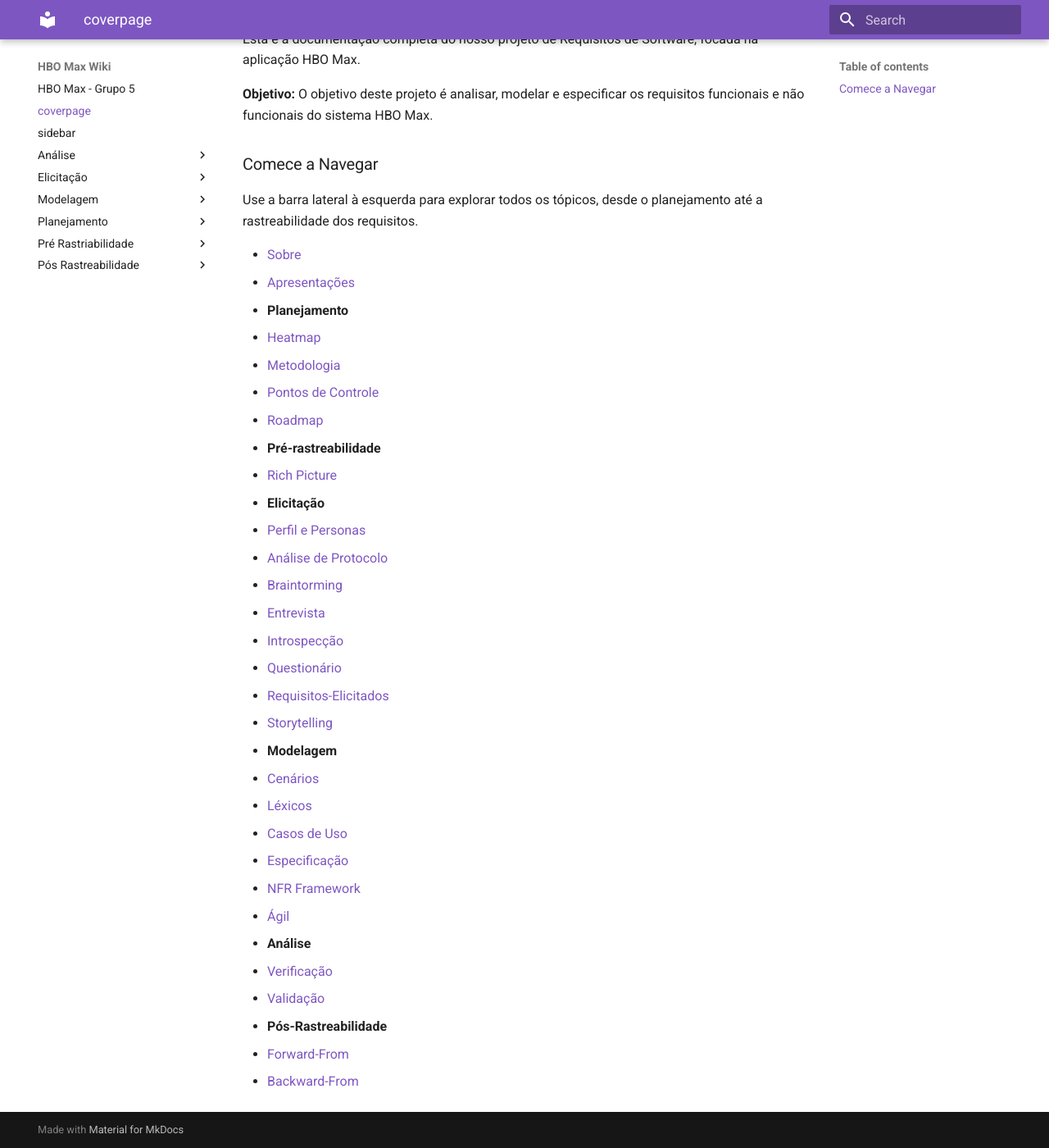
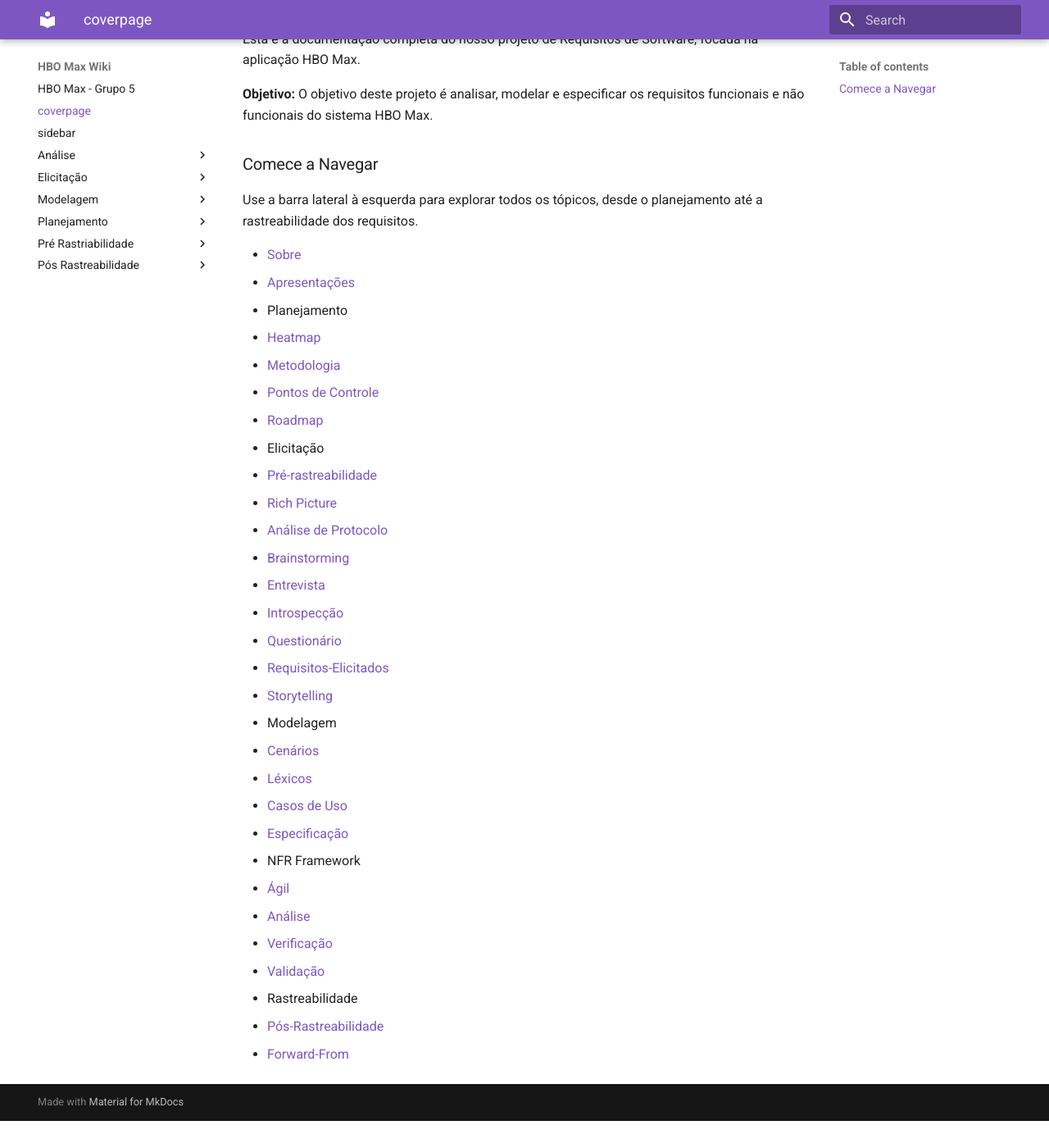
Before and after one commit to Requisitos-de-Software/2025.2-Grupo05, an MkDocs documentation site: the page built from docs/_coverpage.md, in a window 1280 px wide and 1400 px high, scrolled down 282 px. Shown: the whole window at 82% size. Built offline with MkDocs 1.6.1 and Material for MkDocs 9.7.7, drawn with Linux system fonts in a browser that asks for light colours; after the commit the page ends 1649 px from its top, so only the background shows below that.

Commit message:
Update _coverpage.md

```diff
--- a/docs/_coverpage.md
+++ b/docs/_coverpage.md
@@ -1,12 +1,13 @@
 <div class="cover-main">
-    <img src="docs/img/HBO Max logo.jpg" alt="HBO Max Logo" style="max-width: 250px; margin-bottom: 20px;">
+    <img src="img/HBO Max logo.jpg" alt="HBO Max Logo" style="max-width: 250px; margin-bottom: 20px;">
 
     # HBO Max
 
     <p class="cover-main-button">
-        <a href="https://github.com/Requisitos-de-Software/2025.2-Grupo05.git" class="button-orange">Conheça o projeto</a>
+        <a href="https://github.com/Requisitos-de-Software/2025.2-Grupo05" class="button-orange">Conheça o projeto</a>
     </p>
 </div>
+
 ---
 
 # Bem-vindo(a) ao Projeto HBO Max!
@@ -19,34 +20,38 @@ Esta é a documentação completa do nosso projeto de Requisitos de Software, fo
 
 Use a barra lateral à esquerda para explorar todos os tópicos, desde o planejamento até a rastreabilidade dos requisitos.
 
-- [Sobre](homepage.md)
-- [Apresentações](apresentacoes.md)
-- **Planejamento**
-  - [Heatmap](planejamento/heatmap.md)
-  - [Metodologia](planejamento/metodologia.md)
-  - [Pontos de Controle](planejamento/ponto-de-controle.md)
-  - [Roadmap](planejamento/roadmap.md)
-- **Pré-rastreabilidade**
-  - [Rich Picture](pre-rastreabilidade/rich-picture.md)
-- **Elicitação**
-  - [Perfil e Personas](elicitacao/personas.md)
-  - [Análise de Protocolo](elicitacao/analise-de-protocolo.md)
-  - [Braintorming](elicitacao/brainstorming.md)
-  - [Entrevista](elicitacao/entrevista.md)
-  - [Introspecção](elicitacao/introspeccao.md)
-  - [Questionário](elicitacao/questionario.md)
-  - [Requisitos-Elicitados](elicitacao/requisitos-elicitados.md)
-  - [Storytelling](elicitacao/storytelling.md)
-- **Modelagem**
-  - [Cenários](modelagem/cenarios.md)
-  - [Léxicos](modelagem/lexicos.md)
-  - [Casos de Uso](modelagem/casos-de-uso.md)
-  - [Especificação](modelagem/especificacao.md)
-  - [NFR Framework](modelagem/nfr-framework.md)
-  - [Ágil](modelagem/agil.md)
-- **Análise**
-  - [Verificação](analise/verificacao.md)
-  - [Validação](analise/validacao.md)
-- **Pós-Rastreabilidade**
-  - [Forward-From](pos-rastreabilidade/forward-from.md)
-  - [Backward-From](pos-rastreabilidade/backward-from.md)
+* [Sobre](README.md)
+* [Apresentações](Apresentacoes.md)
+
+- Planejamento
+  * [Heatmap](Planejamento/Heatmap.md)
+  * [Metodologia](Planejamento/Metodologia.md)
+  * [Pontos de Controle](Planejamento/PontosDeControle.md)
+  * [Roadmap](Planejamento/Roadmap.md)
+
+- Elicitação
+  * [Pré-rastreabilidade](Elicitacao/Pre-Rastreabilidade.md)
+  * [Rich Picture](Elicitacao/Rich-Picture.md)
+  * [Análise de Protocolo](Elicitacao/Analise-de-Protocolo.md)
+  * [Brainstorming](Elicitacao/Brainstorming.md)
+  * [Entrevista](Elicitacao/Entrevista.md)
+  * [Introspecção](Elicitacao/Introspeccao.md)
+  * [Questionário](Elicitacao/Questionario.md)
+  * [Requisitos-Elicitados](Elicitacao/Requisitos-Elicitados.md)
+  * [Storytelling](Elicitacao/Storytelling.md)
+
+- Modelagem
+  * [Cenários](Modelagem/Cenarios.md)
+  * [Léxicos](Modelagem/Lexicos.md)
+  * [Casos de Uso](Modelagem/Casos-de-Uso.md)
+  * [Especificação](Modelagem/Especificacao.md)
+
+- NFR Framework
+  * [Ágil](NFR/Agil.md)
+  * [Análise](NFR/Analise.md)
+  * [Verificação](NFR/Verificacao.md)
+  * [Validação](NFR/Validacao.md)
+
+- Rastreabilidade
+  * [Pós-Rastreabilidade](Rastreabilidade/Pos-Rastreabilidade.md)
+  * [Forward-From](Rastreabilidade/Forward-From.md)
```
